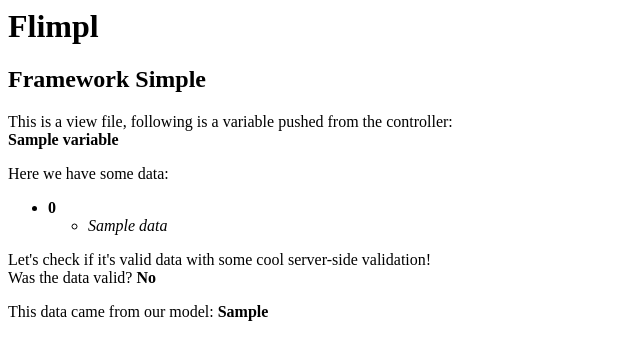
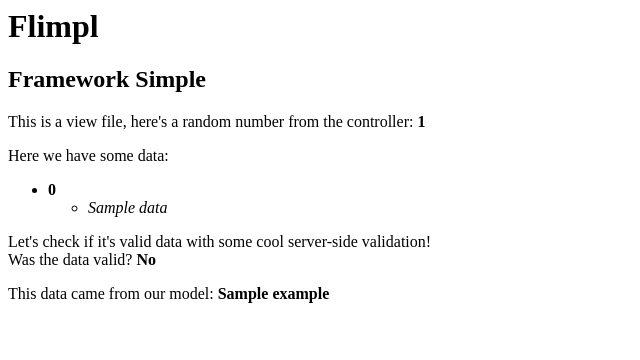
Before and after one commit to sirupsen/Flimpl, a PHP site: template application/views/sample/index.php in a window 1280 px wide. Shown: the top 360 px of the page, without its empty margins (0-640 px from the left). Run offline with PHP 8.4, Linux system fonts and the light colour scheme; the template is opened without the code that fills it: most values are stand-ins (such as "Sample title", 1, 10 or a date in 2020); data that the repository does not hold is empty; some libraries are stand-ins or nearby versions.

Commit message:
Model now works directly in the view

```diff
--- a/application/controllers/sample.php
+++ b/application/controllers/sample.php
@@ -12,7 +12,7 @@ class Sample_Controller extends Controller {
 	public function index() {
 		// Set the title of the page
 		$this->title = 'Flimpl - Sample app.';
-		$this->variable = 'I came from the controller! <br/> Random number: ' . rand(1,10);
+		$this->number = rand(1,10);
 
 		// Lets make some data to validate
 		$data = array(
--- a/application/views/sample/index.php
+++ b/application/views/sample/index.php
@@ -1,5 +1,5 @@
-<p>This is a view file, following is a variable pushed from the controller:<br/>
-<b><?php echo $variable;?></b></p>
+<p>This is a view file, here's a random number from the controller:
+<b><?php echo $number;?></b></p>
 
 <p>Here we have some data:</p>
 
@@ -15,4 +15,4 @@
 <p>Let's check if it's valid data with some cool server-side validation! <br/>
 Was the data valid? <b><?php echo ($validation) ? 'Yes' : 'No'; ?></b></p>
 
-<p>This data came from our model: <b><?php echo $model_output; ?></b>
+<p>This data came from our model: <b> <?php echo $model->example(); ?> </b>
--- a/system/core/controller.php
+++ b/system/core/controller.php
@@ -47,7 +47,7 @@ class Controller {
 		 if (file_exists($model)) {
 			$model = $controller . '_Model';
 		 	$this->model = new $model;
-			$this->this = $this->model;
+			$this->template->model = $this->model;
 		 }
 	}
 
```
